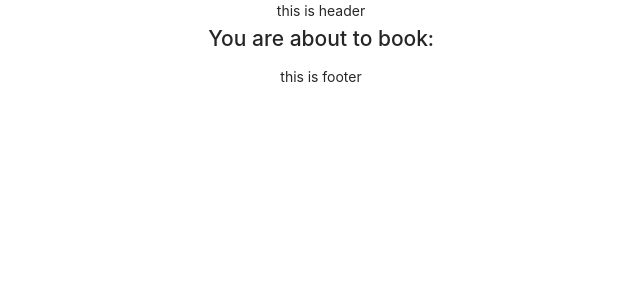
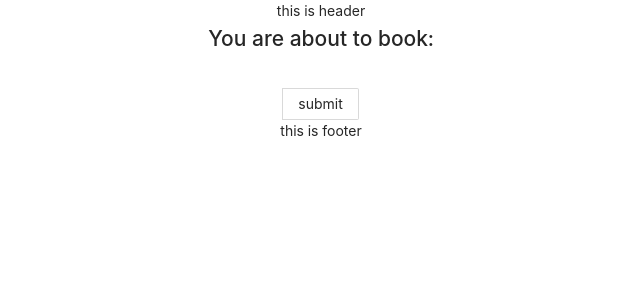
Before and after one commit to rashik07/warehouse_management_client_frontend, a React (Create React App) app: page /productDetails/1 in a window 1280 px wide. Shown: the top 300 px of the page, without its empty margins (319-959 px from the left). Built offline with nearby package versions, Linux system fonts and the light colour scheme; no server answers.

Commit message:
update product quantity

```diff
--- a/src/Pages/ProductDetails/ProductDetails.js
+++ b/src/Pages/ProductDetails/ProductDetails.js
@@ -1,14 +1,42 @@
-import React, { useEffect, useState } from 'react';
-import { Link, useParams } from 'react-router-dom';
-import useProductDetails from '../../Hooks/useProductDetails';
-
+import { Button } from "antd/lib/radio";
+import React, { useEffect, useState } from "react";
+import { Link, useParams } from "react-router-dom";
+import useProductDetails from "../../Hooks/useProductDetails";
 
 const ProductDetails = () => {
   const { product_id } = useParams();
   const [product] = useProductDetails(product_id);
+  const handleUpdateProduct = (event) => {
+    // event.preventDefault();
+    // alert("some");
+    const quantity = product.quantity - 1;
+
+    const updatedProduct = { quantity };
+
+    // send data to the server
+    const url = `http://localhost:5000/products/${product_id}`;
+    fetch(url, {
+      method: "PUT",
+      headers: {
+        "content-type": "application/json",
+      },
+      body: JSON.stringify(updatedProduct),
+    })
+      .then((res) => res.json())
+      .then((data) => {
+        console.log("success", data);
+        alert("users added successfully!!!");
+        window.location.reload()
+
+
+      });
+  };
+
   return (
     <div>
       <h2>You are about to book: {product.name}</h2>
+      {product.quantity} <br />
+      <Button onClick={()=>handleUpdateProduct()}>submit</Button>
     </div>
   );
 };
```
Lines whose indentation alone changed are shown as unchanged.
